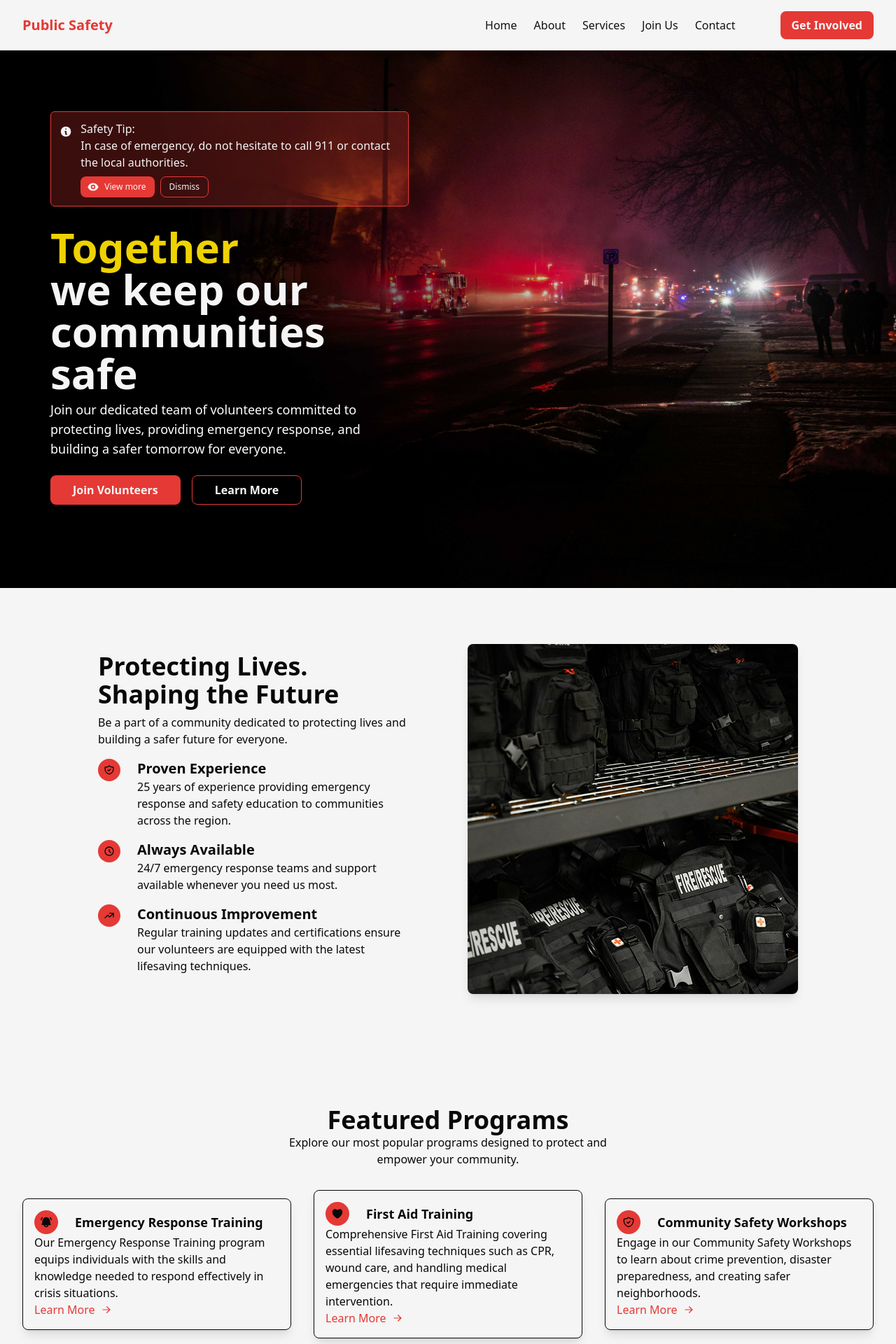
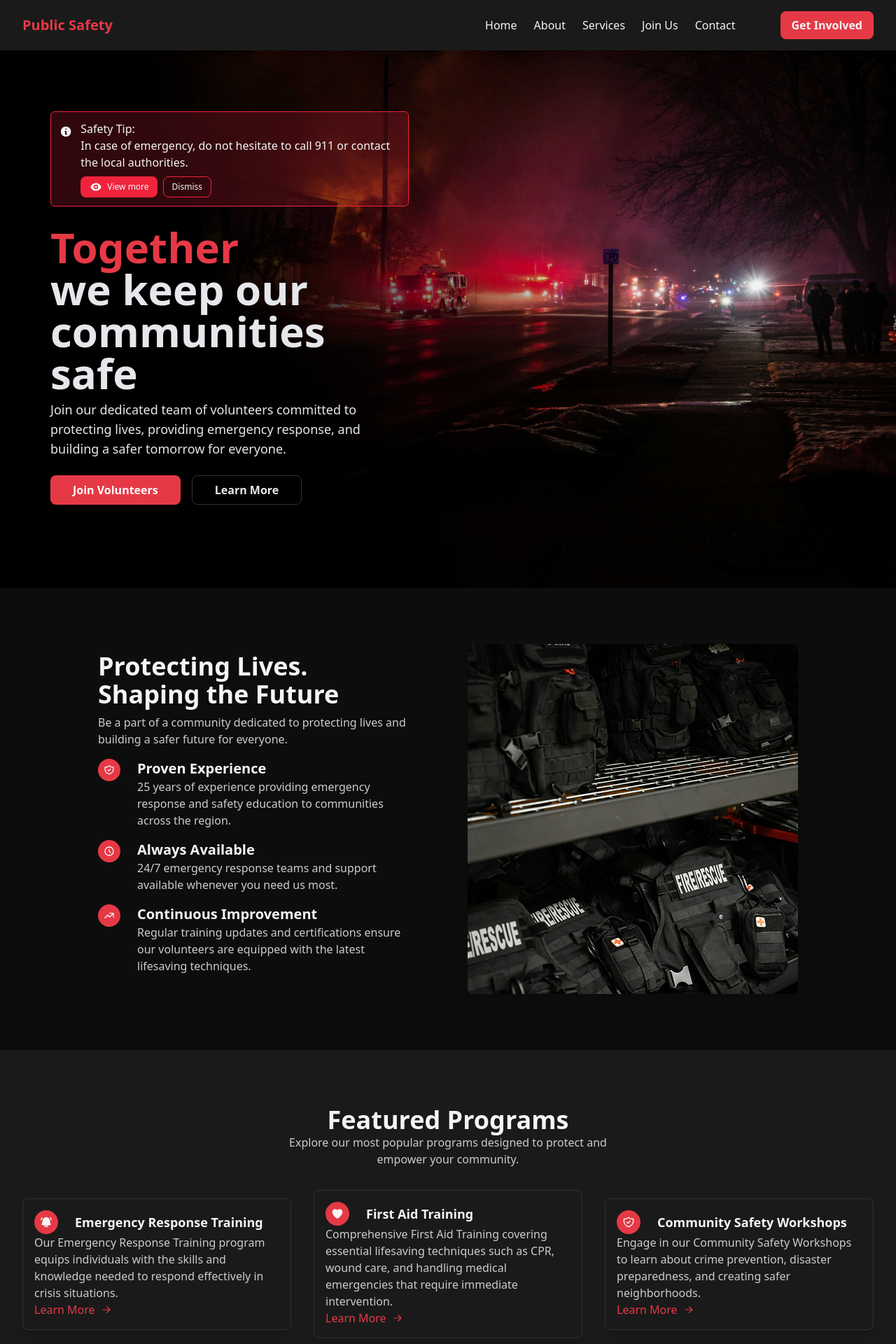
Before and after one commit to seniork7/public_safety, a React (Vite) app in the folder frontend/: page / in a window 1280 px wide. Shown: the top 1920 px of the page at 70% size. Built offline with nearby package versions, Linux system fonts and the light colour scheme.

Commit message:
Change colors on the UI

```diff
--- a/frontend/src/components/Header.jsx
+++ b/frontend/src/components/Header.jsx
@@ -8,34 +8,34 @@ function Header() {
   const [open, setOpen] = useState(false)
   return (
     <header>
-      <nav className="bg-[#f5f5f5] dark:bg-black fixed top-0 left-0 right-0 z-50 backdrop-blur-md shadow-md py-4">
+      <nav className="bg-surface text-primary fixed top-0 left-0 right-0 z-50 backdrop-blur-md shadow-md py-4">
         <div className="container mx-auto px-4 lg:px-8 flex items-center justify-between">
-          <a href="./" className="text-xl font-semibold text-[#E53935] dark:text-[#E53935]">Public Safety</a>
+          <a href="./" className="text-xl font-semibold text-accent-primary">Public Safety</a>
 
           <div className="hidden md:flex items-center gap-6">
-            <a href="/" className="text-[#0f1115] dark:text-[#f5f5f5] hover:text-[#E53935] dark:hover:text-[#eed202]">Home</a>
-            <a href="#about" className="text-[#0f1115] dark:text-[#f5f5f5] hover:text-[#E53935] dark:hover:text-[#eed202]">About</a>
-            <a href="#services" className="text-[#0f1115] dark:text-[#f5f5f5] hover:text-[#E53935] dark:hover:text-[#eed202]">Services</a>
-            <a href="#joinUs" className="text-[#0f1115] dark:text-[#f5f5f5] hover:text-[#E53935] dark:hover:text-[#eed202]">Join Us</a>
-            <a href="#contact" className="text-[#0f1115] dark:text-[#f5f5f5] hover:text-[#E53935] dark:hover:text-[#eed202]">Contact</a>
-            <Button onClick={() => HandleBtnClick('getInvolved')} className="bg-[#E53935] hover:bg-[#ff3243] text-[#f5f5f5] dark:bg-[#eed202] dark:hover:bg-[#fff312] dark:text-[#0f1115] md:ml-10 py-2 px-4 rounded-lg">Get Involved</Button>
+            <a href="/" className="text-primary hover:text-accent-primary hover:underline">Home</a>
+            <a href="#about" className="text-primary hover:text-accent-primary hover:underline">About</a>
+            <a href="#services" className="text-primary hover:text-accent-primary hover:underline">Services</a>
+            <a href="#joinUs" className="text-primary hover:text-accent-primary hover:underline">Join Us</a>
+            <a href="#contact" className="text-primary hover:text-accent-primary hover:underline">Contact</a>
+            <Button onClick={() => HandleBtnClick('getInvolved')} className="bg-accent-primary hover:bg-accent-secondary text-surface md:ml-10 py-2 px-4 rounded-lg cursor-pointer">Get Involved</Button>
           </div>
 
           <div className="md:hidden">
-            <button onClick={() => setOpen(!open)} aria-label="Toggle menu" className="p-2 rounded-md text-[#0f1115] dark:text-[#f5f5f5]">
+            <button onClick={() => setOpen(!open)} aria-label="Toggle menu" className="p-2 rounded-md text-primary">
               {open ? <HiX className="w-full h-6" /> : <HiMenu className="w-full h-6" />}
             </button>
           </div>
         </div>
 
         {open && (
-          <div className="md:hidden bg-[#f5f5f5] dark:bg-black px-4 pb-4">
-            <a href="/" className="block py-2 text-[#0f1115] dark:text-[#f5f5f5] hover:text-[#E53935]">Home</a>
-            <a href="#about" className="block py-2 text-[#0f1115] dark:text-[#f5f5f5] hover:text-[#E53935]">About</a>
-            <a href="#services" className="block py-2 text-[#0f1115] dark:text-[#f5f5f5] hover:text-[#E53935]">Services</a>
-            <a href="#joinUs" className="block py-2 text-[#0f1115] dark:text-[#f5f5f5] hover:text-[#E53935]">Join Us</a>
-            <a href="#contact" className="block py-2 text-[#0f1115] dark:text-[#f5f5f5] hover:text-[#E53935]">Contact</a>
-            <Button onClick={() => HandleBtnClick('getInvolved')} className="bg-[#E53935] hover:bg-[#ff3243] text-[#f5f5f5] dark:bg-[#eed202] dark:hover:bg-[#fff312] dark:text-[#0f1115] mt-4 w-full">Get Involved</Button>
+          <div className="md:hidden bg-surface px-4 pb-4">
+            <a href="/" className="block py-2 text-primary hover:text-accent-primary">Home</a>
+            <a href="#about" className="block py-2 text-primary hover:text-accent-primary">About</a>
+            <a href="#services" className="block py-2 text-primary hover:text-accent-primary">Services</a>
+            <a href="#joinUs" className="block py-2 text-primary hover:text-accent-primary">Join Us</a>
+            <a href="#contact" className="block py-2 text-primary hover:text-accent-primary">Contact</a>
+            <Button onClick={() => HandleBtnClick('getInvolved')} className="bg-accent-primary hover:bg-accent-secondary text-surface mt-4 w-full">Get Involved</Button>
           </div>
         )}
       </nav>
--- a/frontend/src/components/HeroBanner.jsx
+++ b/frontend/src/components/HeroBanner.jsx
@@ -5,19 +5,19 @@ import HandleBtnClick from './HandleBtnClick.jsx'
 
 function HeroBanner() {
     return (
-        <div className="h-screen bg-cover bg-center text-[#f5f5f5] dark:text-[#F5F5F5] mt-10 pt-10" style={{ backgroundImage: `url(${HomeBanner})` }}>
+        <div className="h-screen bg-cover bg-center text-primary mt-10 pt-10" style={{ backgroundImage: `url(${HomeBanner})` }}>
             <article className="flex flex-col items-start justify-center gap-2 h-full max-w-8xl lg:max-w-xl px-4 md:px-8 md:ml-4 lg:ml-10">
                 <SafetyAlert className="" />
-                <div>
+                <div className="text-[#E5E7EB]">
                     <h1 className="text-5xl md:text-6xl font-bold mt-5">
-                    <span className="text-[#eed202]">Together</span> <br /> we keep our communities safe
+                    <span className="text-accent-primary">Together</span> <br /> we keep our communities safe
                     </h1>
-                    <p className="text-lg text-white py-2">
+                    <p className="text-lg py-2">
                     Join our dedicated team of volunteers committed to protecting lives, providing emergency response, and building a safer tomorrow for everyone.
                     </p>
                     <div className="flex flex-col md:flex-row w-full gap-4 my-4 mb-5 lg:mb-10">
-                        <Button onClick={() => HandleBtnClick("joinUs")} className="bg-[#E53935] hover:bg-[#ff3243] dark:bg-[#eed202] dark:hover:bg-[#fff312] text-[#f5f5f5] dark:text-[#0f1115] font-bold py-2 px-8 rounded-lg cursor-pointer transition focus:ring-0">Join Volunteers</Button>
-                        <Button onClick={() => HandleBtnClick("about")} className="bg-transparent border border-[#E53935] hover:border-[#ff0c21] hover:text-[#ff0c21] transition font-bold py-2 px-8 rounded-lg cursor-pointer focus:ring-0">Learn More</Button>
+                        <Button onClick={() => HandleBtnClick("joinUs")} className="bg-accent-primary hover:bg-accent-secondary text-white dark:text-primary font-bold py-2 px-8 rounded-lg cursor-pointer transition focus:ring-0">Join Volunteers</Button>
+                        <Button onClick={() => HandleBtnClick("about")} className="bg-transparent border border-color hover:border-accent-primary hover:text-accent-primary transition font-bold py-2 px-8 rounded-lg cursor-pointer focus:ring-0">Learn More</Button>
                     </div>
                 </div>
             </article>
--- a/frontend/src/components/SafetyAlert.jsx
+++ b/frontend/src/components/SafetyAlert.jsx
@@ -2,17 +2,17 @@ import { HiEye, HiInformationCircle } from "react-icons/hi"
 
 function SafetyAlert() {
     return (
-        <div className="flex items-start gap-3 bg-[#E53935]/25 dark:bg-[#E53935]/50 text-[#f5f5f5] dark:text-[#f5f5f5] border border-[#E53935] dark:border-[#E53935] p-3 rounded-md">
+        <div className="flex items-start gap-3 bg-alert dark:bg-error/50 alert-text border border-error p-3 rounded-md">
             <HiInformationCircle className="w-6 h-6 mt-1" />
             <div>
                 <div className="font-medium">Safety Tip:</div>
                 <div>In case of emergency, do not hesitate to call 911 or contact the local authorities.</div>
                 <div className="mt-2 flex">
-                    <button type="button" className="mr-2 inline-flex items-center rounded-lg bg-[#E53935] px-3 py-1.5 text-xs font-medium text-[#f5f5f5] hover:bg-[#ff0c21] transition">
-                        <HiEye className="-ml-0.5 mr-2 h-4 w-4" />
+                    <button type="button" className="mr-2 inline-flex items-center rounded-lg bg-error px-3 py-1.5 text-xs font-medium text-surface hover:bg-opacity-80 transition">
+                        <HiEye className="ml-0.5 mr-2 h-4 w-4" />
                         View more
                     </button>
-                    <button type="button" className="rounded-lg border border-[#E53935] bg-transparent px-3 py-1.5 text-xs font-medium text-[#f5f5f5] hover:bg-[#ff0c21] hover:text-white transition">Dismiss</button>
+                    <button type="button" className="rounded-lg border border-error bg-transparent px-3 py-1.5 text-xs font-medium hover:bg-error hover:text-surface transition">Dismiss</button>
                 </div>
             </div>
         </div>
--- a/frontend/src/components/pages/Home.jsx
+++ b/frontend/src/components/pages/Home.jsx
@@ -11,71 +11,71 @@ const card = [
     { title: "Community Safety Workshops", text: "Engage in our Community Safety Workshops to learn about crime prevention, disaster preparedness, and creating safer neighborhoods.", icon: <HiOutlineShieldCheck />, link: "Learn More" }
 ]
 
+
 function Home() {
     return (
         <>
-            <section className="text-[#080808] dark:text-[#f5f5f5]">
-                <section className="flex flex-col items-center justify-center px-4 py-20 bg-[#f5f5f5] dark:bg-[#080808]">
+            <section className="text-primary bg-bg">
+                <section className="flex flex-col items-center justify-center px-4 py-20 bg-bg">
                     <article className="flex flex-col lg:flex-row items-center justify-center gap-20">
                         <div className="max-w-md md:w-full">
-                            <h2 className="text-3xl md:text-4xl mb-2 font-bold">Protecting Lives. Shaping the Future</h2>
-                            <p className="max-w-xl">Be a part of a community dedicated to protecting lives and building a safer future for everyone.</p>
-
+                            <h2 className="text-3xl md:text-4xl mb-2 font-bold text-primary">Protecting Lives. Shaping the Future</h2>
+                            <p className="max-w-xl text-secondary">Be a part of a community dedicated to protecting lives and building a safer future for everyone.</p>
                             <ul className="max-w-lg">
                                 <li className="flex justify-start items-start gap-2 my-4">
-                                    <span className="bg-[#E53935] dark:bg-[#E53935] p-2 rounded-full mr-4 inline-block">
+                                    <span className="bg-accent-primary text-surface p-2 rounded-full mr-4 inline-block">
                                         <HiOutlineShieldCheck />
                                     </span>
                                     <article>
-                                        <h4 className="text-xl font-semibold">Proven Experience</h4>
-                                        <p>25 years of experience providing emergency response and safety education to communities across the region.</p>
+                                        <h4 className="text-xl font-semibold text-primary">Proven Experience</h4>
+                                        <p className="text-secondary">25 years of experience providing emergency response and safety education to communities across the region.</p>
                                     </article>
                                 </li>
                                 <li className="flex justify-start items-start gap-2 my-4">
-                                    <span className="bg-[#E53935] dark:bg-[#E53935] text-[#080808] dark:text-[#f5f5f5] p-2 rounded-full mr-4 inline-block">
-                                        <HiOutlineClock className=""/>
+                                    <span className="bg-accent-primary text-surface p-2 rounded-full mr-4 inline-block">
+                                        <HiOutlineClock />
                                     </span>
                                     <article>
-                                        <h4 className="text-xl font-semibold">Always Available</h4>
-                                        <p>24/7 emergency response teams and support available whenever you need us most.</p>
+                                        <h4 className="text-xl font-semibold text-primary">Always Available</h4>
+                                        <p className="text-secondary">24/7 emergency response teams and support available whenever you need us most.</p>
                                     </article>
                                 </li>
                                 <li className="flex justify-start items-start gap-2 my-4">
-                                    <span className="bg-[#E53935] dark:bg-[#E53935] text-[#080808] dark:text-[#f5f5f5] p-2 rounded-full mr-4 inline-block">
-                                        <HiOutlineTrendingUp className=""/>
+                                    <span className="bg-accent-primary text-surface p-2 rounded-full mr-4 inline-block">
+                                        <HiOutlineTrendingUp />
                                     </span>
                                     <article>
-                                        <h4 className="text-xl font-semibold">Continuous Improvement</h4>
-                                        <p>Regular training updates and certifications ensure our volunteers are equipped with the latest lifesaving techniques.</p>
+                                        <h4 className="text-xl font-semibold text-primary">Continuous Improvement</h4>
+                                        <p className="text-secondary">Regular training updates and certifications ensure our volunteers are equipped with the latest lifesaving techniques.</p>
                                     </article>
                                 </li>
                             </ul>
                         </div>
-                        <div className="max-w-lg overflow-hidden shadow-lg dark:shadow-lg rounded-lg">
+                        <div className="max-w-lg overflow-hidden shadow-lg rounded-lg bg-surface">
                             <img className="" src={Community} alt="Public Safety Workers" />
                         </div>
                     </article>
                 </section>
-                <section className="flex flex-col items-center justify-center py-20 bg-[#f5f5f5] dark:bg-[#080808]">
-                    <h2 className="text-3xl md:text-4xl text-center font-bold">Featured Programs</h2>
-                    <p className="max-w-lg text-center">Explore our most popular programs designed to protect and empower your community.</p>
+                <section className="flex flex-col items-center justify-center py-20 bg-surface">
+                    <h2 className="text-3xl md:text-4xl text-center font-bold text-primary">Featured Programs</h2>
+                    <p className="max-w-lg text-center text-secondary">Explore our most popular programs designed to protect and empower your community.</p>
                     <div className="flex flex-wrap justify-center items-center gap-8 my-8 px-4 md:px-8">
                         {card.map((item, index) => (
-                            <Card key={index} className="w-xs md:w-2xl lg:w-sm shadow-lg">
-                                <h5 className="flex items-center justify-start gap-2 text-lg font-bold">
-                                    <span className="bg-[#E53935] dark:bg-[#E53935] p-2 rounded-full mr-4 inline-block">
+                            <Card key={index} className="w-xs md:w-2xl lg:w-sm shadow-lg bg-surface border border-color">
+                                <h5 className="flex items-center justify-start gap-2 text-lg font-bold text-primary">
+                                    <span className="bg-accent-primary text-surface p-2 rounded-full mr-4 inline-block">
                                         {item.icon}
                                     </span>
                                     {item.title}
                                 </h5>
-                                <p className="font-normal">
+                                <p className="font-normal text-secondary">
                                     {item.text}
                                 </p>
-                                <a href="#" className="flex items-center gap-2 text-[#E53935] hover:text-[#ff3243] dark:text-[#eed202] dark:hover:text-[#fff312] hover:underline">{item.link} <HiMiniArrowRight /></a>
+                                <a href="#" className="flex items-center gap-2 text-accent-primary hover:text-accent-secondary hover:underline">{item.link} <HiMiniArrowRight /></a>
                             </Card>
                         ))}
                     </div>
-                    <Button onClick={() => HandleBtnClick("services")} className="bg-[#E53935] hover:bg-[#ff3243] text-[#f5f5f5] dark:bg-[#eed202] dark:hover:bg-[#fff312] dark:text-[#0f1115] font-bold my-8 py-2 px-8 rounded-lg cursor-pointer transition focus:outline-none focus:ring-0">View All Programs</Button>
+                    <Button onClick={() => HandleBtnClick("services")} className="bg-accent-primary hover:bg-accent-secondary text-surface font-bold my-8 py-2 px-8 rounded-lg cursor-pointer transition focus:outline-none focus:ring-0">View All Programs</Button>
                 </section>
             </section>
         </>
--- a/frontend/src/index.css
+++ b/frontend/src/index.css
@@ -1,2 +1,91 @@
 @import "tailwindcss";
 @import './App.css';
+
+:root {
+	--bg: #0D0D0D;
+	--surface: #1A1A1A;
+	--text-primary: #F5F5F5;
+	--text-secondary: #CCCCCC;
+	--border: #333333;
+	--accent-primary: #E63946;
+	--accent-secondary: #F77F00;
+	--success: #06D6A0;
+	--error: #EF233C;
+	--alert-bg: rgba(239, 35, 60, 0.2);
+	--alert-text: #F5F5F5;
+	--input-bg: #262626;
+	--input-border: #444444;
+	--input-placeholder: #999999;
+	--input-text: #F5F5F5;
+	--input-focus: #E63946;
+}
+
+.bg-bg {
+    background-color: var(--bg);
+}
+.bg-surface {
+    background-color: var(--surface);
+}
+.text-primary {
+    color: var(--text-primary);
+}
+.text-secondary {
+    color: var(--text-secondary);
+}
+.border-color {
+    border-color: var(--border);
+}
+.bg-accent-primary {
+    background-color: var(--accent-primary);
+}
+.bg-accent-secondary {
+    background-color: var(--accent-secondary);
+}
+.text-accent-primary {
+    color: var(--accent-primary);
+}
+.text-accent-secondary {
+    color: var(--accent-secondary);
+}
+.bg-success {
+    background-color: var(--success);
+}
+.bg-error {
+    background-color: var(--error);
+}
+.text-success {
+    color: var(--success);
+}
+.text-error {
+    color: var(--error);
+}
+.border-success {
+    border-color: var(--success);
+}
+.border-error {
+    border-color: var(--error);
+}
+.bg-alert {
+	background-color: var(--alert-bg);
+}
+.alert-text {
+	color: var(--alert-text);
+}
+.border-alert {
+	border-color: var(--alert-bg);
+}
+.input-bg {
+	background-color: var(--input-bg);
+}
+.input-border {
+	border-color: var(--input-border);
+}
+.input-placeholder {
+	color: var(--input-placeholder);
+}
+.input-text {
+	color: var(--input-text);
+}
+.input-focus {
+	border-color: var(--input-focus);
+}
```
Also changed, not shown: frontend/src/components/Footer.jsx (+22 -22 lines), frontend/src/components/pages/About.jsx (+18 -18 lines), frontend/src/components/pages/Contact.jsx (+45 -45 lines), frontend/src/components/pages/Error404.jsx (+6 -6 lines), frontend/src/components/pages/JoinUs.jsx (+24 -24 lines), frontend/src/components/pages/Services.jsx (+21 -24 lines).
